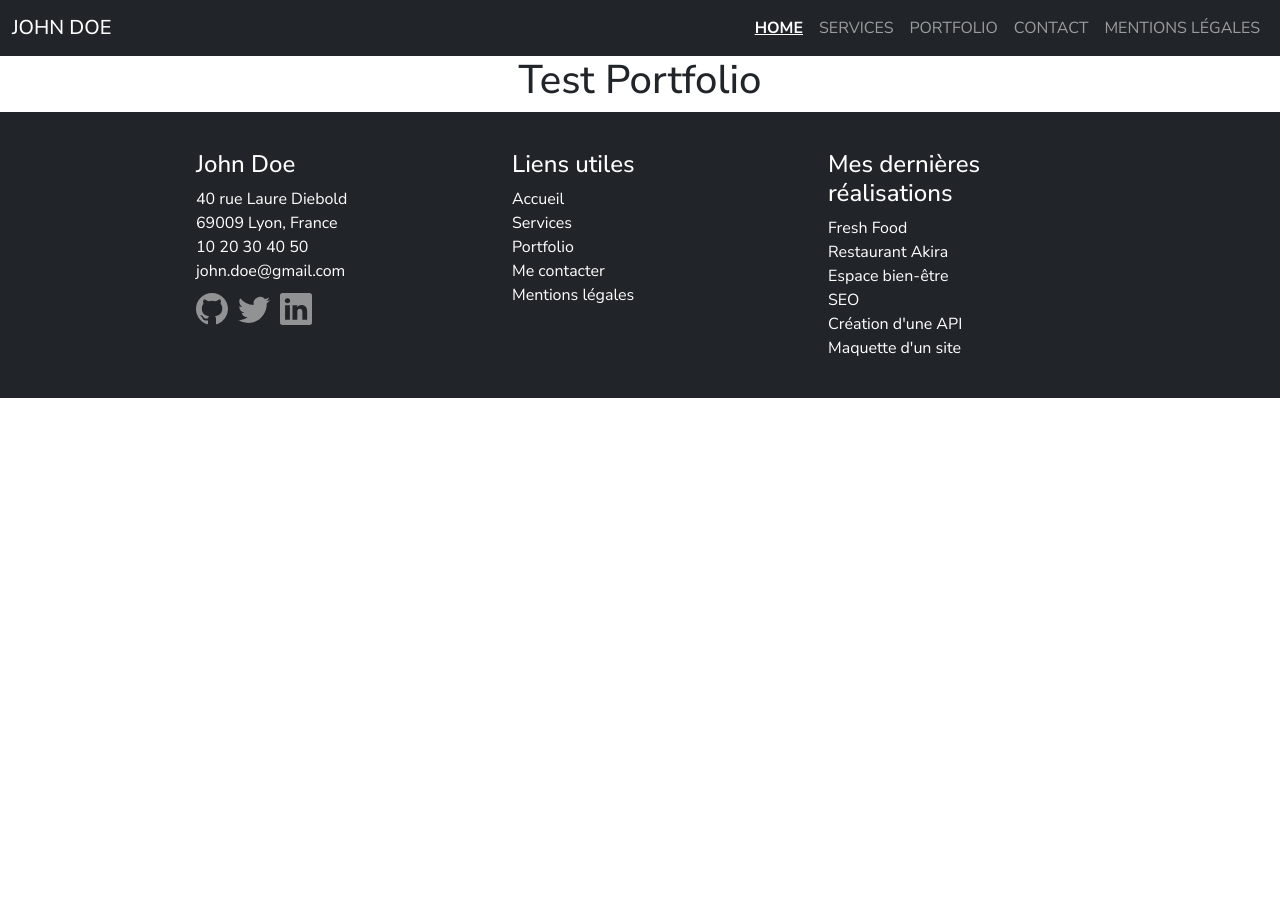
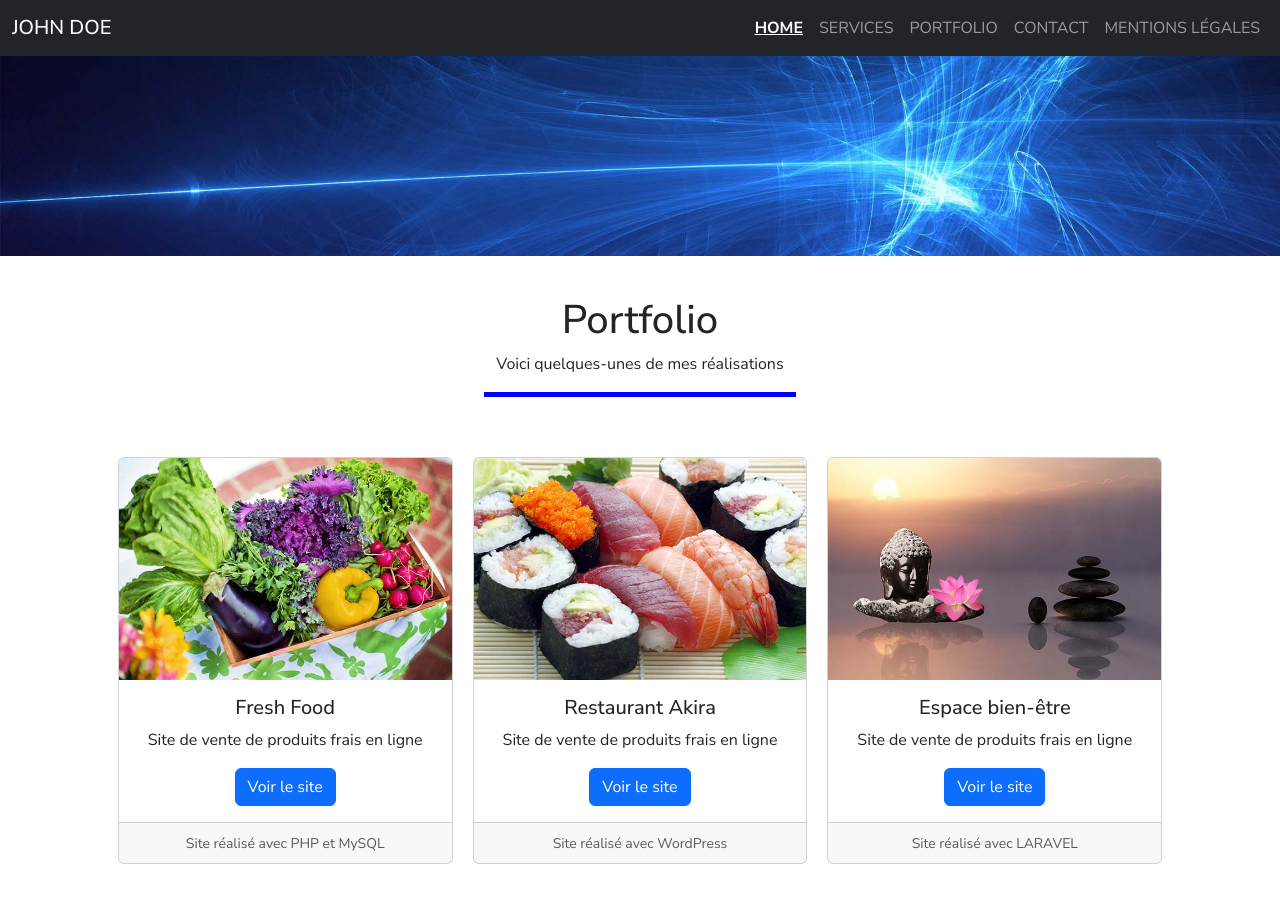
Before and after one commit to QGdn/Portfolio-React, a React (Create React App) app: page /portfolio in a window 1280 px wide. Shown: the top 902 px of the page. Before the commit the page ends 800 px from the top, so only its background shows below. Built offline with nearby package versions, Linux system fonts and the light colour scheme.

Commit message:
Create portfolio / Add flex wrap

```diff
--- a/src/css/style.css
+++ b/src/css/style.css
@@ -46,6 +46,7 @@ footer .adress p {
 
 .cards {
   display: flex;
+  flex-wrap: wrap;
 }
 
 
--- a/src/pages/portfolio.jsx
+++ b/src/pages/portfolio.jsx
@@ -1,7 +1,51 @@
 import '../css/style.css'
+
+import Banner from "../img/banner.jpg"
+import FreshFood from "../img/portfolio/fresh-food.jpg"
+import Akira from "../img/portfolio/restaurant-japonais.jpg"
+import BienEtre from "../img/portfolio/espace-bien-etre.jpg"
+import SEO from "../img/portfolio/seo.jpg"
+import API from "../img/portfolio/coder.jpg"
+import Maquette from "../img/portfolio/screens.jpg"
+
+
+function Card(props) {
+    return (
+        <div className="card">
+            <img src={props.img} className="card-img-top" alt={props.alt}/>
+            <div className="card-body">
+                <h5 className="card-title">{props.title}</h5>
+                <p className="card-text">{props.description}</p>
+                <a href="#" className="btn btn-primary">Voir le site</a>
+            </div>
+            <div className='card-footer'>
+                <small className='text-body-secondary'>{props.footer}</small>
+            </div>
+        </div>
+    )
+}
 
 export default function Portfolio() {
     return (
-        <h1>Test Portfolio</h1>
+        <div>
+            <img src={Banner} alt="Bannière bleue" className='banner'/>
+            <section className="container title">
+                <h1>Portfolio</h1>
+                <p>Voici quelques-unes de mes réalisations</p>
+            </section>
+            <section className="container cards">
+                <Card img={FreshFood} alt="Image d'un panier de nourriture fraiche" title="Fresh Food" description="Site de vente de produits frais en ligne" footer="Site réalisé avec PHP et MySQL"/>
+
+                <Card img={Akira} alt="Image d'un plateau de nourritures japonaises" title="Restaurant Akira" description="Site de vente de produits frais en ligne" footer="Site réalisé avec WordPress"/>
+
+                <Card img={BienEtre} alt="Statue de Bouddha et cairn" title="Espace bien-être" description="Site de vente de produits frais en ligne" footer="Site réalisé avec LARAVEL"/>
+
+                <Card img={SEO} alt="Regroupement de mots lié au Web" title="SEO" description="Amélioration du référencement d'un site e-commerce" footer="Utilisation des outils SEO"/>
+
+                <Card img={API} alt="Image montrant de la programmation sur un écran" title="Création d'une API" description="Création d'une API RESTFULL publique" footer="PHP - SYMPHONY"/>
+
+                <Card img={Maquette} alt="Bureau en bois avec une tablette et deux ordinateurs" title="Maquette d'un site web" description="Création du prototype d'un site" footer="Réalisé avec FIGMA"/>
+            </section>
+        </div>
     )
 }
```
